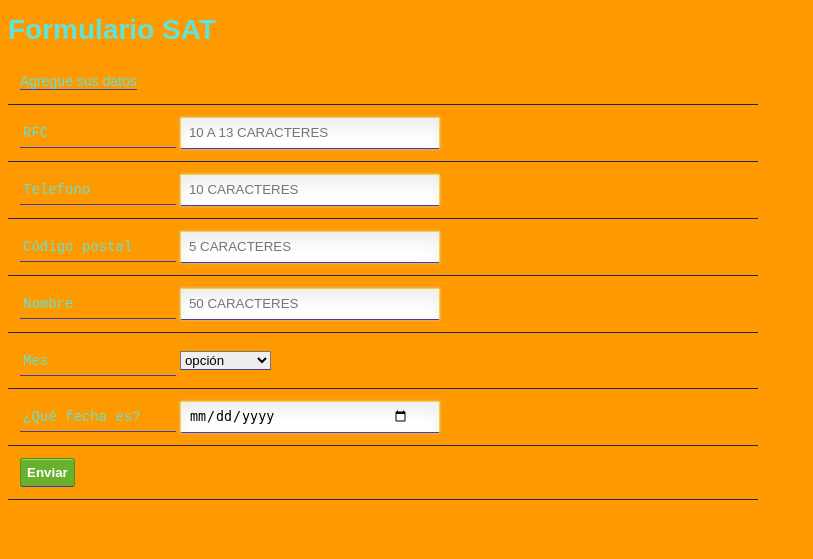
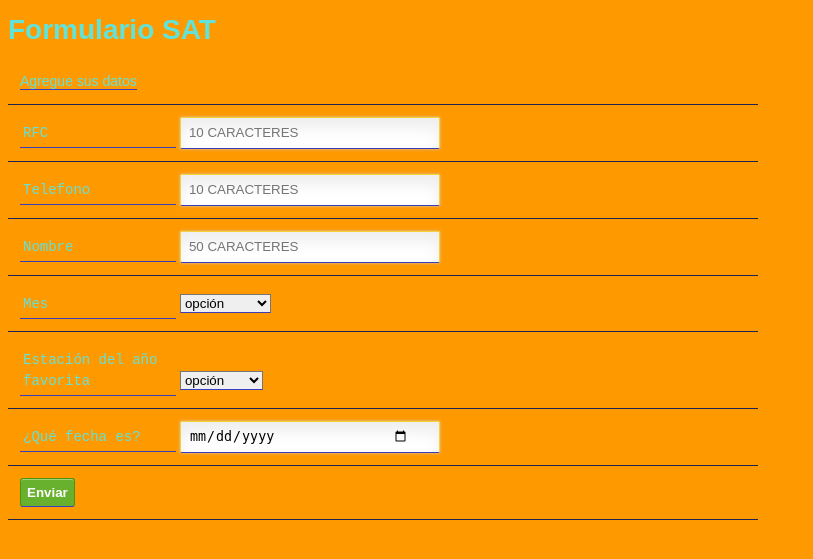
Before and after one commit to Raisscot23/html_adapatativo, a PHP site: page /sat/index.html in a window 1280 px wide. Shown: the top 559 px of the page, without its empty margins (0-813 px from the left). Run offline with PHP 8.4, Linux system fonts and the light colour scheme.

Commit message:
Add files via upload

```diff
--- a/sat/estilo/estilo.css
+++ b/sat/estilo/estilo.css
@@ -70,7 +70,8 @@
 }
 
 .declara input:focus{
-    background: #791212;
+    color: white;
+    background: #f52c2c;
     border: 1px solid rgb(8, 118, 8);
     box-shadow: 0 0 3px #0ff;
     padding-right: 70px;
--- a/sat/index.html
+++ b/sat/index.html
@@ -15,26 +15,20 @@
         </li>
         <li>
             <label for="rfc">RFC</label>
-            <input type="text" name="rfc" pattern="[A-Za-z].{10,}" placeholder="10 A 13 CARACTERES" maxlength="13"
+            <input type="text" name="rfc" pattern="[A-Za-z].{10,}" placeholder="10 CARACTERES" maxlength="13"
                 required />
         </li>
 
         <!---->
         <li>
             <label for="telefono">Telefono</label>
-            <input type="text" name="telefono" pattern="[A-Za-z].{10,}" placeholder="10 CARACTERES" maxlength="10"
-                required />
-        </li>
-
-        <li>
-            <label for="codigo_postal">Código postal</label>
-            <input type="text" name="rfc" pattern="[A-Za-z].{10,}" placeholder="5 CARACTERES" maxlength="5"
+            <input type="text" name="telefono" pattern="[0-9].{10,}" placeholder="10 CARACTERES" maxlength="12"
                 required />
         </li>
 
         <li>
             <label for="nombre">Nombre</label>
-            <input type="text" name="rfc" pattern="[A-Za-z].{10,}" placeholder="50 CARACTERES" maxlength="50"
+            <input type="text" name="nombre" pattern="[A-Za-z].{10,}" placeholder="50 CARACTERES" maxlength="50"
                 required />
         </li>
         <!---->
@@ -57,6 +51,18 @@
                 <option value="diciembre">Diciembre</option>
             </select>
         </li>
+
+        <li>
+            <label for="estacion">Estación del año favorita</label>
+            <select name="periodo" required>
+                <option value="">opci&oacute;n</option>
+                <option value="primavera">Primavera</option>
+                <option value="verano">Verano</option>
+                <option value="otoño">Otoño</option>
+                <option value="invierno">invierno</option>
+            </select>
+        </li>
+
         <li>
             <label for="fecha">¿Qué fecha es?</label>
             <input type="date" name="fecha" min="2022-10-25" max="2023-12-31" value="<php echo(‘Y-M-D‘);?" maxlength="10">
```
